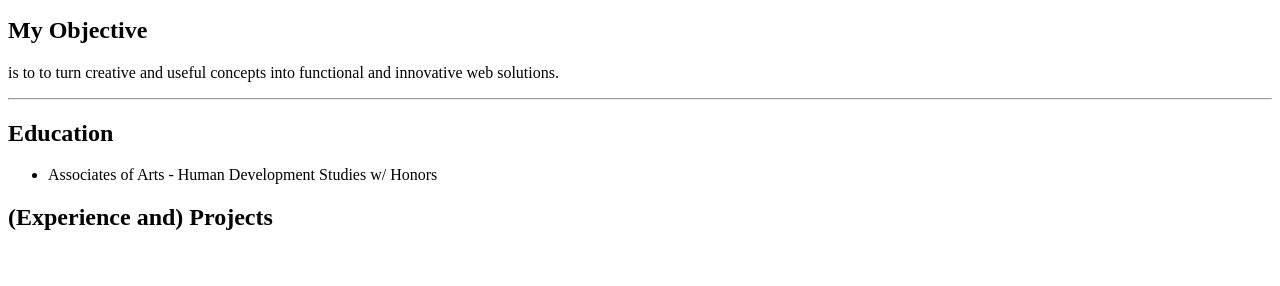
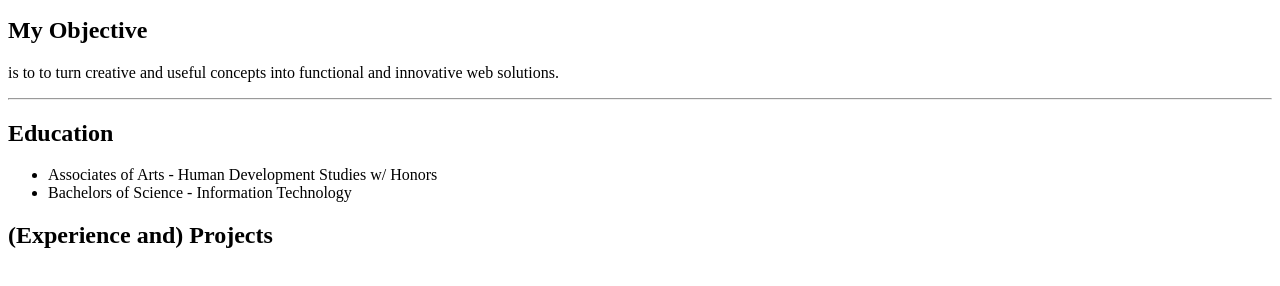
Before and after one commit to Faifie/simply-web-progress, a plain HTML site: page index.html in a window 1280 px wide. Shown: the part 148-434 px from the top of the page. Drawn offline with Linux system fonts and the light colour scheme.

Commit message:
Update index.html

```diff
--- a/index.html
+++ b/index.html
@@ -25,6 +25,7 @@
                 <h2>Education</h2>
                     <ul>
                         <li>Associates of Arts - Human Development Studies w/ Honors</li>
+                        <li>Bachelors of Science - Information Technology</li>
                     </ul>
                     <!-- Degrees, Schools, Dates -->
                     <!-- UL of degrees -->
```
